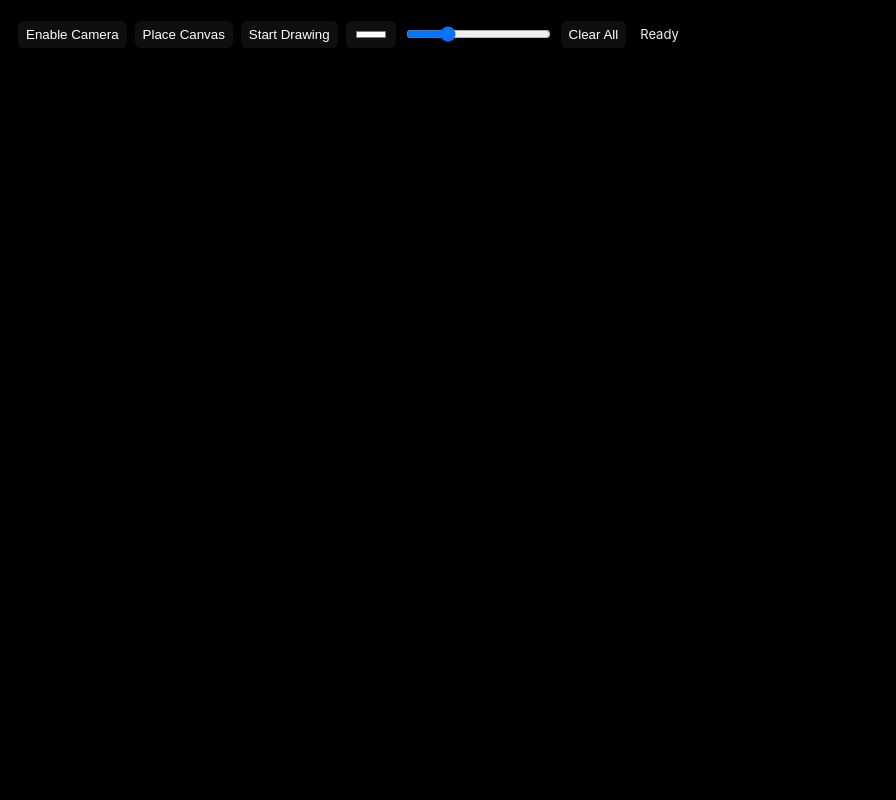
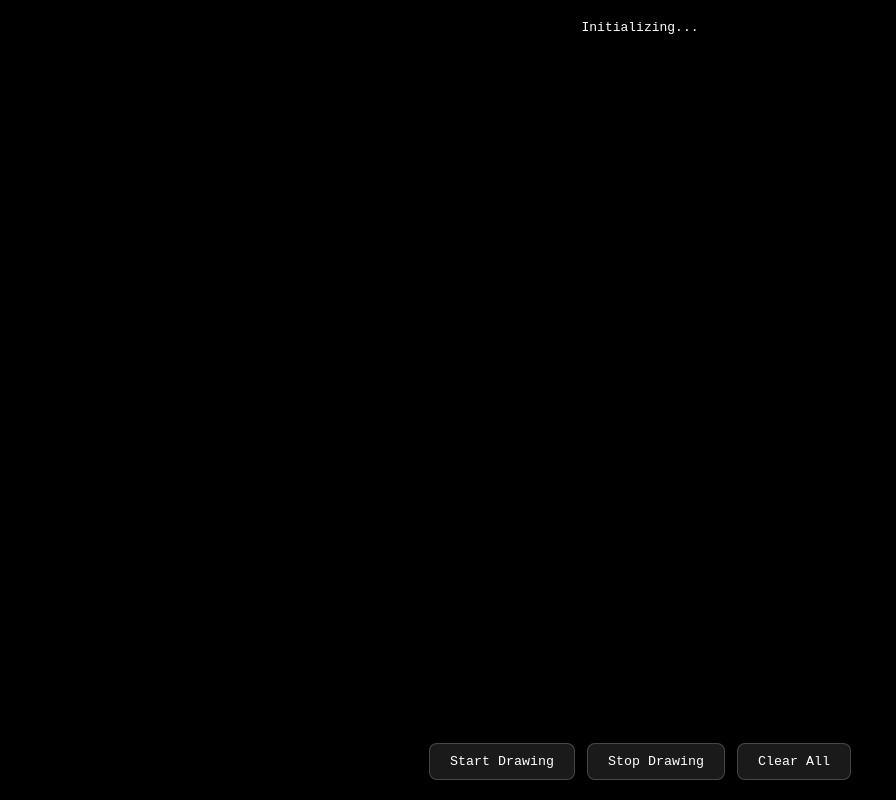
Before and after one commit to Arav19/ar-graffiti-proto, a website: page public/index.html in a window 1280 px wide. Shown: the whole page, without its empty margins (0-896 px from the left). Drawn offline with Linux system fonts and the light colour scheme.

Commit message:
new index

```diff
--- a/public/index.html
+++ b/public/index.html
@@ -1,26 +1,100 @@
-<!doctype html>
+<!DOCTYPE html>
 <html lang="en">
 <head>
-  <meta charset="utf-8" />
-  <meta name="viewport" content="width=device-width,initial-scale=1,viewport-fit=cover" />
-  <title>SurfaceLess — Gyro Brush, Floor Canvas</title>
-  <link rel="stylesheet" href="style.css" />
+  <meta charset="UTF-8" />
+  <meta name="viewport" content="width=device-width, initial-scale=1.0, user-scalable=no" />
+  <title>Surfaceless AR Graffiti</title>
+
+  <style>
+    html, body {
+      margin: 0;
+      padding: 0;
+      overflow: hidden;
+      background: black;
+      touch-action: none;
+      height: 100%;
+      width: 100%;
+    }
+
+    #ar-container {
+      position: relative;
+      width: 100vw;
+      height: 100vh;
+      overflow: hidden;
+    }
+
+    video#camera-feed {
+      position: absolute;
+      top: 0;
+      left: 0;
+      width: 100%;
+      height: 100%;
+      object-fit: cover;
+      z-index: 0;
+      background: black;
+    }
+
+    canvas#three-canvas {
+      position: absolute;
+      top: 0;
+      left: 0;
+      width: 100%;
+      height: 100%;
+      z-index: 1;
+    }
+
+    #ui {
+      position: absolute;
+      bottom: 20px;
+      left: 50%;
+      transform: translateX(-50%);
+      z-index: 5;
+      display: flex;
+      gap: 12px;
+    }
+
+    button {
+      background: rgba(255, 255, 255, 0.1);
+      border: 1px solid rgba(255, 255, 255, 0.2);
+      color: white;
+      font-family: monospace;
+      padding: 10px 20px;
+      border-radius: 8px;
+      cursor: pointer;
+      transition: all 0.2s ease;
+    }
+
+    button:hover {
+      background: rgba(255, 255, 255, 0.3);
+    }
+
+    #status {
+      position: absolute;
+      top: 20px;
+      left: 50%;
+      transform: translateX(-50%);
+      color: white;
+      font-family: monospace;
+      z-index: 5;
+    }
+  </style>
 </head>
+
 <body>
-  <div id="ui">
-    <button id="enableCameraBtn">Enable Camera</button>
-    <select id="cameraSelect" style="display:none"></select>
-    <button id="placeCanvasBtn" disabled>Place Canvas</button>
-    <button id="startDrawBtn" disabled>Start Drawing</button>
-    <button id="stopDrawBtn" style="display:none">Stop Drawing</button>
-    <input id="colorPicker" type="color" value="#ffffff" title="Brush color" />
-    <input id="brushRange" type="range" min="1" max="48" value="12" />
-    <button id="clearBtn">Clear All</button>
-    <div id="status">Ready</div>
+  <div id="ar-container">
+    <video id="camera-feed" autoplay playsinline></video>
+    <canvas id="three-canvas"></canvas>
+
+    <div id="ui">
+      <button id="startBtn">Start Drawing</button>
+      <button id="stopBtn">Stop Drawing</button>
+      <button id="clearBtn">Clear All</button>
+    </div>
+
+    <div id="status">Initializing...</div>
   </div>
 
-  <!-- camera video is appended dynamically -->
-  <canvas id="three-canvas"></canvas>
+  <!-- Import main logic -->
   <script type="module" src="./main.js"></script>
 </body>
 </html>
```
